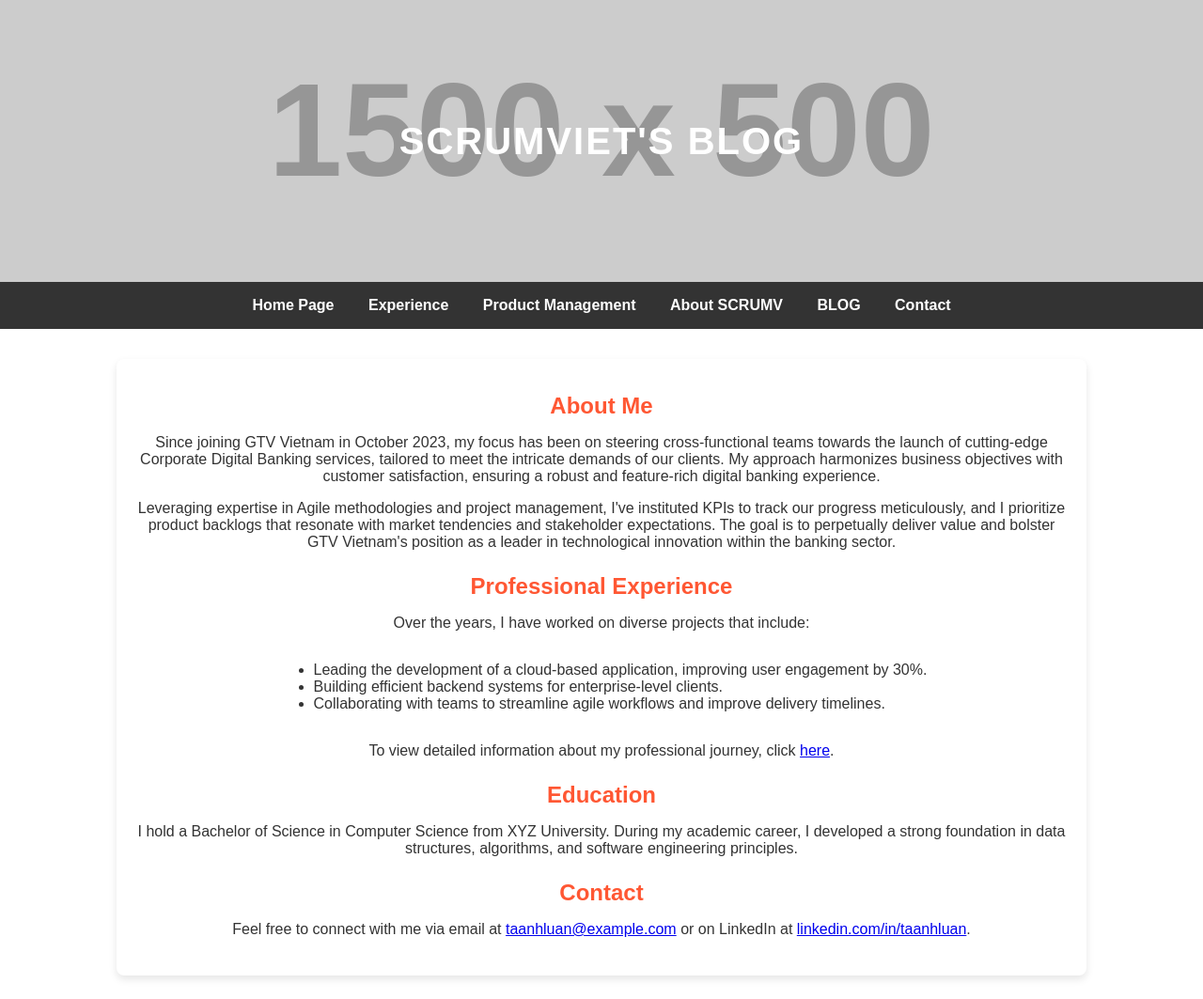
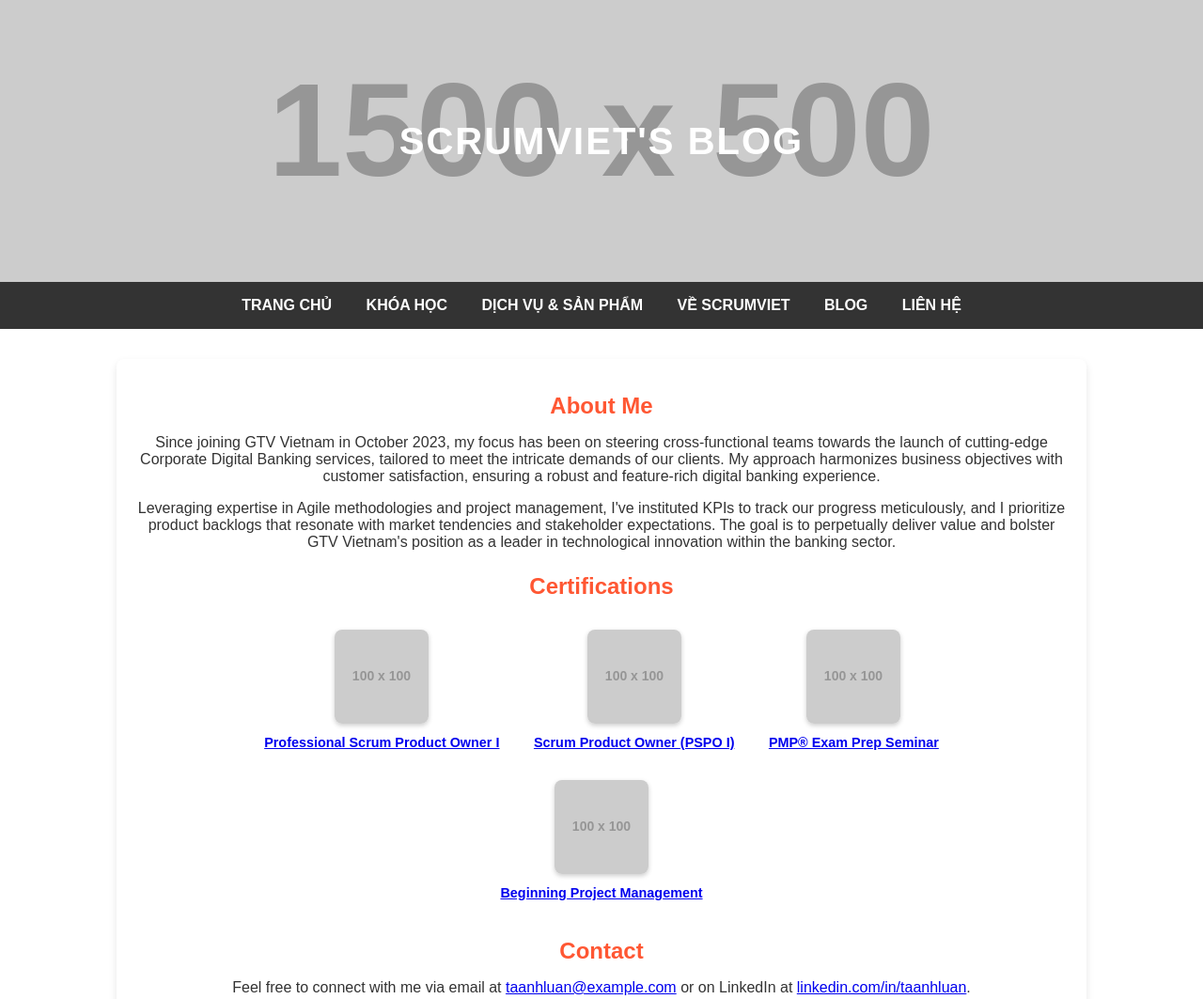
Before and after one commit to taanhluan/JonathanTa, a plain HTML site: page index.html in a window 1280 px wide. Shown: the top 1063 px of the page at 94% size. Drawn offline with Linux system fonts and the light colour scheme; placeholder pictures from the web are drawn by us.

Commit message:
Update index.html

```diff
--- a/index.html
+++ b/index.html
@@ -67,6 +67,25 @@
       margin-bottom: 1rem;
     }
 
+    .badge {
+      display: inline-block;
+      margin: 1rem;
+      text-align: center;
+    }
+
+    .badge img {
+      width: 100px;
+      height: auto;
+      border-radius: 8px;
+      box-shadow: 0 2px 5px rgba(0, 0, 0, 0.2);
+    }
+
+    .badge p {
+      margin: 0.5rem 0 0;
+      font-weight: bold;
+      font-size: 0.9rem;
+    }
+
     footer {
       background-color: #333;
       color: #fff;
@@ -83,12 +102,12 @@
 </header>
 
 <nav>
-  <a href="#">Home Page</a>
-  <a href="#">Experience</a>
-  <a href="#">Product Management</a>
-  <a href="#">About SCRUMV</a>
+  <a href="#">TRANG CHỦ</a>
+  <a href="#">KHÓA HỌC</a>
+  <a href="#">DỊCH VỤ & SẢN PHẨM</a>
+  <a href="#">VỀ SCRUMVIET</a>
   <a href="#">BLOG</a>
-  <a href="#">Contact</a>
+  <a href="#">LIÊN HỆ</a>
 </nav>
 
 <div class="content">
@@ -103,25 +122,31 @@
   </section>
 
   <section class="profile-section">
-    <h2>Professional Experience</h2>
-    <p>
-      Over the years, I have worked on diverse projects that include:
-    </p>
-    <ul style="text-align: left; display: inline-block;">
-      <li>Leading the development of a cloud-based application, improving user engagement by 30%.</li>
-      <li>Building efficient backend systems for enterprise-level clients.</li>
-      <li>Collaborating with teams to streamline agile workflows and improve delivery timelines.</li>
-    </ul>
-    <p>
-      To view detailed information about my professional journey, click <a href="experience.html" target="_blank">here</a>.
-    </p>
-  </section>
-
-  <section class="profile-section">
-    <h2>Education</h2>
-    <p>
-      I hold a Bachelor of Science in Computer Science from XYZ University. During my academic career, I developed a strong foundation in data structures, algorithms, and software engineering principles.
-    </p>
+    <h2>Certifications</h2>
+    <div class="badge">
+      <a href="#" target="_blank">
+        <img src="https://via.placeholder.com/100" alt="Professional Scrum Product Owner I">
+        <p>Professional Scrum Product Owner I</p>
+      </a>
+    </div>
+    <div class="badge">
+      <a href="#" target="_blank">
+        <img src="https://via.placeholder.com/100" alt="PSPO I Certification">
+        <p>Scrum Product Owner (PSPO I)</p>
+      </a>
+    </div>
+    <div class="badge">
+      <a href="#" target="_blank">
+        <img src="https://via.placeholder.com/100" alt="PMP Exam Prep Seminar">
+        <p>PMP® Exam Prep Seminar</p>
+      </a>
+    </div>
+    <div class="badge">
+      <a href="#" target="_blank">
+        <img src="https://via.placeholder.com/100" alt="Project Management Level One">
+        <p>Beginning Project Management</p>
+      </a>
+    </div>
   </section>
 
   <section class="profile-section">
```
